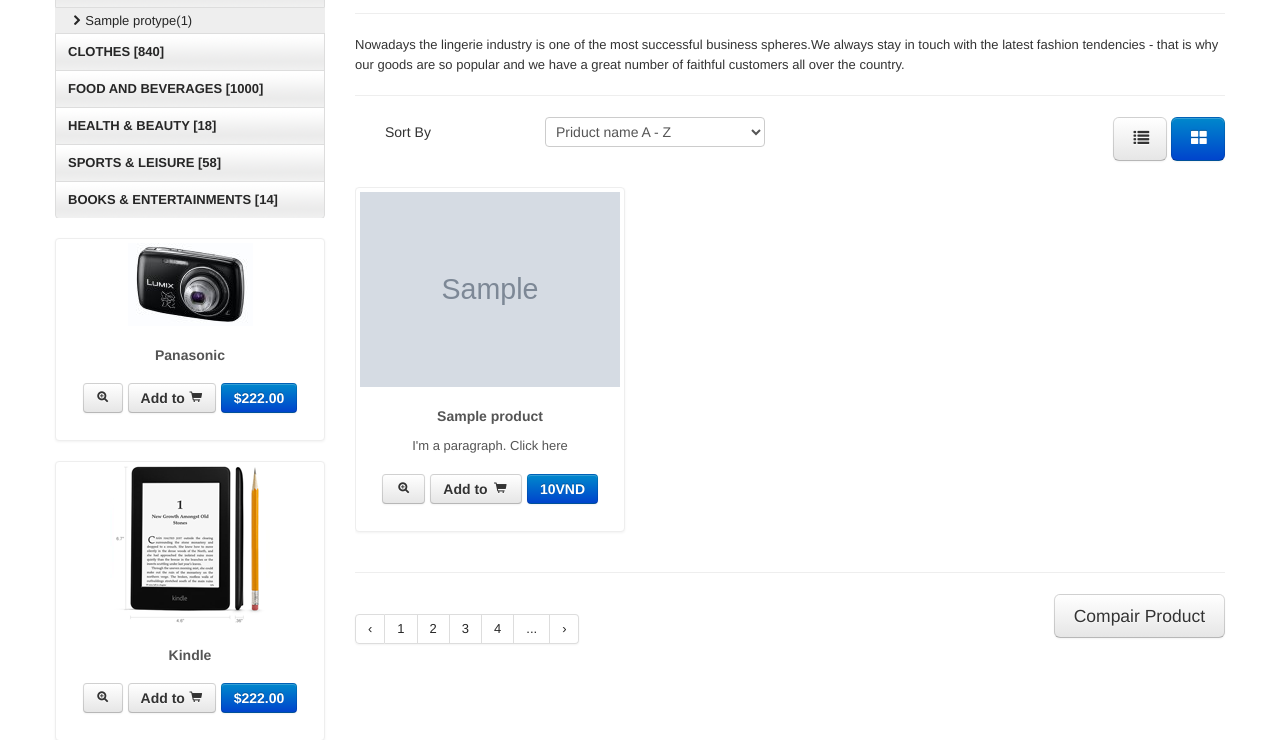
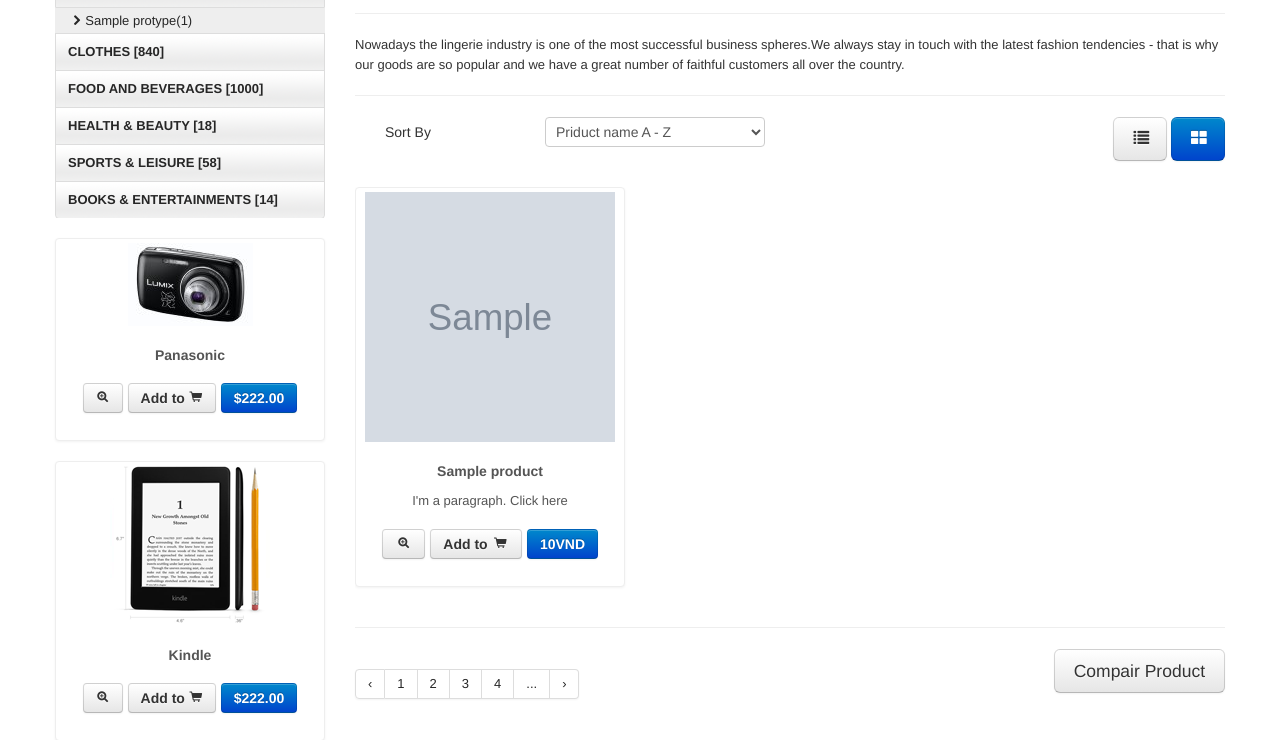
Before and after one commit to Wuang030902/nhom5_CT4_BE1_NH21, a PHP site: page /result.php?type_id=1 in a window 1280 px wide. Shown: the part 250-990 px from the top of the page. Run offline with PHP 8.4, Linux system fonts and the light colour scheme; tables that the repository leaves empty or names only in its code hold one stand-in row (values such as "Sample post"); grey boxes marked "Sample" are stand-in pictures.

Commit message:
chinh sua  kich thuoc hinh anh trang result.php

```diff
--- a/result.php
+++ b/result.php
@@ -244,7 +244,7 @@
 			?>
 			<li class="span3">
 			  <div class="thumbnail">
-				<a href="product_details.html"><img src="themes/images/products/<?php echo $value['image'] ?>" alt=""/></a>
+				<a href="product_details.html"><img style="width:250px;height:250px" src="themes/images/products/<?php echo $value['image'] ?>" alt=""/></a>
 				<div class="caption">
 				  <h5><?php echo $value['name'] ?></h5>
 				  <p>
```
